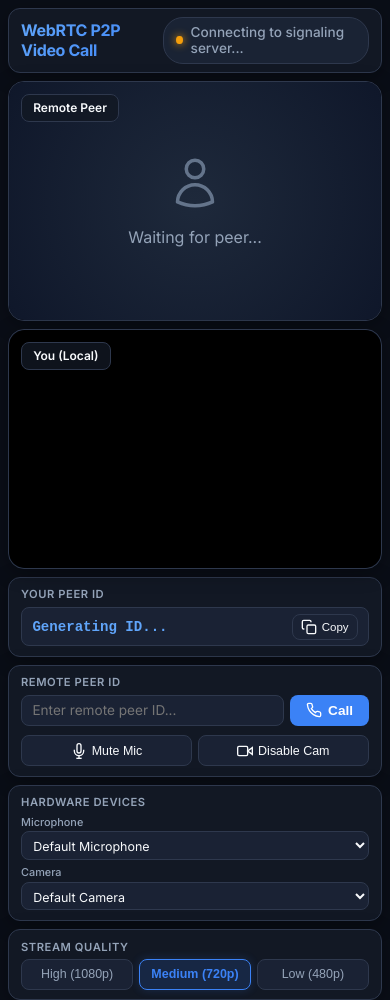
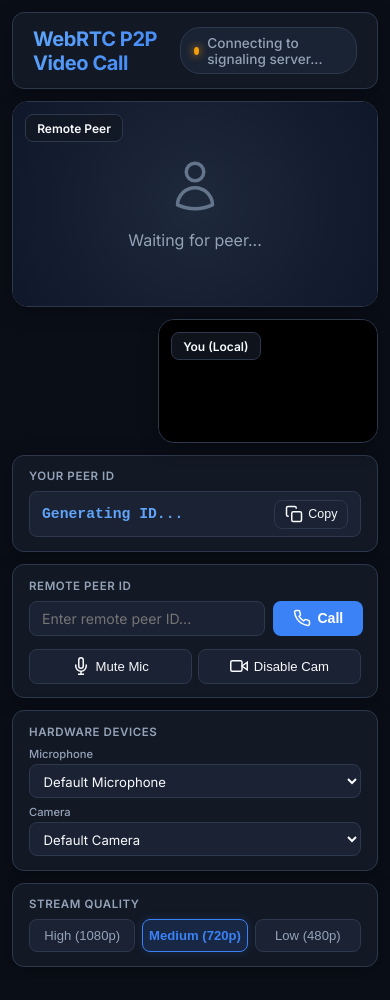
Before and after one commit to sagnikrout/Video_Call, a plain HTML site: page index.html in a window 390 px wide. After the commit the page ends 979 px from the top, so only its background shows below. Drawn offline with Linux system fonts and the light colour scheme; a script that the page names is missing.

Commit message:
fix: vertical down-and-down control panel stacking and rectangular remote view with minimized local video on mobile

```diff
--- a/index.html
+++ b/index.html
@@ -2,7 +2,7 @@
 <html lang="en">
 <head>
     <meta charset="UTF-8">
-    <meta name="viewport" content="width=device-width, initial-scale=0.85, maximum-scale=1.0, user-scalable=no">
+    <meta name="viewport" content="width=device-width, initial-scale=1.0">
     <meta http-equiv="Cache-Control" content="no-cache, no-store, must-revalidate">
     <meta http-equiv="Pragma" content="no-cache">
     <meta http-equiv="Expires" content="0">
--- a/style.css
+++ b/style.css
@@ -54,12 +54,11 @@ body {
     display: flex;
     flex-direction: column;
     min-height: 100vh;
-    width: 100vw;
-    max-width: 1400px;
+    width: 100%;
+    max-width: 1300px;
     margin: 0 auto;
     padding: 1rem;
-    gap: 1rem;
-    justify-content: space-between;
+    gap: 1.25rem;
 }
 
 /* App Header & Status Bar */
@@ -67,7 +66,7 @@ body {
     display: flex;
     justify-content: space-between;
     align-items: center;
-    padding: 0.75rem 1.25rem;
+    padding: 0.85rem 1.25rem;
     background: var(--bg-surface);
     border: 1px solid var(--border-color);
     border-radius: var(--radius-md);
@@ -88,7 +87,7 @@ body {
     align-items: center;
     gap: 0.5rem;
     background: rgba(30, 41, 59, 0.7);
-    padding: 0.4rem 0.8rem;
+    padding: 0.4rem 0.85rem;
     border-radius: 20px;
     border: 1px solid var(--border-color);
     font-size: 0.85rem;
@@ -116,14 +115,13 @@ body {
 }
 
 /* ==========================================================================
-   Video Display Grid (Two Square Tiles: Side-by-Side on Desktop)
+   Video Display Layout (Rectangular Side-by-Side on Desktop)
    ========================================================================== */
 #video-container {
     display: grid;
     grid-template-columns: 1fr 1fr;
     gap: 1.25rem;
     width: 100%;
-    flex: 1;
     align-items: center;
     justify-content: center;
 }
@@ -131,8 +129,7 @@ body {
 .video-tile {
     position: relative;
     width: 100%;
-    aspect-ratio: 1 / 1;
-    max-height: 480px;
+    aspect-ratio: 16 / 9;
     background-color: var(--bg-surface);
     border-radius: var(--radius-lg);
     overflow: hidden;
@@ -141,7 +138,7 @@ body {
     display: flex;
     align-items: center;
     justify-content: center;
-    margin: 0 auto;
+    transition: all 0.3s ease;
 }
 
 .video-label {
@@ -166,7 +163,6 @@ body {
     height: 100%;
     object-fit: cover;
     background-color: #000;
-    border-radius: var(--radius-lg);
 }
 
 .video-overlay-info {
@@ -205,8 +201,8 @@ body {
    ========================================================================== */
 #control-panel {
     display: grid;
-    grid-template-columns: 1fr 1.2fr 1.2fr 1fr;
-    gap: 0.75rem;
+    grid-template-columns: repeat(2, 1fr);
+    gap: 1rem;
     width: 100%;
 }
 
@@ -214,16 +210,17 @@ body {
     background-color: var(--bg-surface);
     border: 1px solid var(--border-color);
     border-radius: var(--radius-md);
-    padding: 0.85rem 1rem;
+    padding: 1rem 1.25rem;
     display: flex;
     flex-direction: column;
     justify-content: center;
-    gap: 0.4rem;
+    gap: 0.5rem;
     box-shadow: var(--shadow-subtle);
+    width: 100%;
 }
 
 .input-label {
-    font-size: 0.7rem;
+    font-size: 0.72rem;
     font-weight: 600;
     text-transform: uppercase;
     letter-spacing: 0.05em;
@@ -234,17 +231,17 @@ body {
 .device-select-group {
     display: flex;
     flex-direction: column;
-    gap: 0.35rem;
+    gap: 0.4rem;
 }
 
 .select-field {
     display: flex;
     flex-direction: column;
-    gap: 0.15rem;
+    gap: 0.2rem;
 }
 
 .select-label {
-    font-size: 0.68rem;
+    font-size: 0.7rem;
     font-weight: 500;
     color: var(--text-muted);
 }
@@ -254,10 +251,10 @@ body {
     background: var(--bg-card);
     border: 1px solid var(--border-color);
     border-radius: var(--radius-sm);
-    padding: 0.3rem 0.45rem;
+    padding: 0.45rem 0.6rem;
     color: var(--text-main);
     font-family: var(--font-family);
-    font-size: 0.78rem;
+    font-size: 0.82rem;
     outline: none;
     cursor: pointer;
     transition: border-color 0.2s ease;
@@ -275,13 +272,13 @@ body {
     background: var(--bg-card);
     border: 1px solid var(--border-color);
     border-radius: var(--radius-sm);
-    padding: 0.35rem 0.65rem;
-    gap: 0.4rem;
+    padding: 0.45rem 0.75rem;
+    gap: 0.5rem;
 }
 
 #my-id-display {
     font-family: monospace;
-    font-size: 0.88rem;
+    font-size: 0.92rem;
     font-weight: 600;
     color: #60a5fa;
     white-space: nowrap;
@@ -292,12 +289,12 @@ body {
 #copy-id-btn {
     display: inline-flex;
     align-items: center;
-    gap: 0.3rem;
+    gap: 0.35rem;
     background: transparent;
     border: 1px solid var(--border-color);
     color: var(--text-main);
-    padding: 0.25rem 0.5rem;
-    font-size: 0.72rem;
+    padding: 0.3rem 0.6rem;
+    font-size: 0.78rem;
     font-weight: 500;
     border-radius: var(--radius-sm);
     cursor: pointer;
@@ -313,7 +310,7 @@ body {
 /* Connection Input & Action Buttons */
 .connect-input-group {
     display: flex;
-    gap: 0.4rem;
+    gap: 0.5rem;
     width: 100%;
 }
 
@@ -322,10 +319,10 @@ body {
     background: var(--bg-card);
     border: 1px solid var(--border-color);
     border-radius: var(--radius-sm);
-    padding: 0.4rem 0.65rem;
+    padding: 0.5rem 0.75rem;
     color: var(--text-main);
     font-family: var(--font-family);
-    font-size: 0.85rem;
+    font-size: 0.88rem;
     outline: none;
     transition: border-color 0.2s ease;
 }
@@ -339,9 +336,9 @@ body {
     display: inline-flex;
     align-items: center;
     justify-content: center;
-    gap: 0.35rem;
-    padding: 0.45rem 1rem;
-    font-size: 0.85rem;
+    gap: 0.4rem;
+    padding: 0.5rem 1.25rem;
+    font-size: 0.88rem;
     font-weight: 600;
     border: none;
     border-radius: var(--radius-sm);
@@ -369,8 +366,8 @@ body {
 }
 
 .btn-icon {
-    width: 16px;
-    height: 16px;
+    width: 18px;
+    height: 18px;
 }
 
 /* ==========================================================================
@@ -379,20 +376,20 @@ body {
 .media-toggle-group {
     display: grid;
     grid-template-columns: 1fr 1fr;
-    gap: 0.35rem;
-    margin-top: 0.25rem;
+    gap: 0.4rem;
+    margin-top: 0.35rem;
 }
 
 .toggle-btn {
     display: inline-flex;
     align-items: center;
     justify-content: center;
-    gap: 0.3rem;
+    gap: 0.35rem;
     background: var(--bg-card);
     border: 1px solid var(--border-color);
     color: var(--text-main);
-    padding: 0.4rem 0.45rem;
-    font-size: 0.78rem;
+    padding: 0.45rem 0.6rem;
+    font-size: 0.82rem;
     font-weight: 500;
     border-radius: var(--radius-sm);
     cursor: pointer;
@@ -422,15 +419,15 @@ body {
 .quality-btn-group {
     display: grid;
     grid-template-columns: repeat(3, 1fr);
-    gap: 0.35rem;
+    gap: 0.4rem;
 }
 
 .quality-btn {
     background: var(--bg-card);
     border: 1px solid var(--border-color);
     color: var(--text-muted);
-    padding: 0.45rem 0.2rem;
-    font-size: 0.78rem;
+    padding: 0.5rem 0.3rem;
+    font-size: 0.82rem;
     font-weight: 500;
     border-radius: var(--radius-sm);
     cursor: pointer;
@@ -474,7 +471,7 @@ body {
     background: var(--bg-card);
     border: 1px solid var(--border-color);
     color: var(--text-main);
-    font-size: 0.8rem;
+    font-size: 0.82rem;
     font-weight: 500;
     box-shadow: 0 10px 30px rgba(0, 0, 0, 0.4);
     display: flex;
@@ -501,56 +498,54 @@ body {
 }
 
 /* ==========================================================================
-   Responsive Media Queries for Mobile/Narrow Screens (< 768px)
+   Responsive Media Queries for Mobile/Narrow Screens (<= 900px)
    ========================================================================== */
-@media (max-width: 768px) {
+@media (max-width: 900px) {
     #app-container {
-        padding: 0.5rem;
-        gap: 0.5rem;
+        padding: 0.75rem;
+        gap: 0.75rem;
     }
 
-    /* Stack Video Tiles Up and Down on Smartphone */
+    /* Video Container Mobile Layout: Prominent Remote View + Minimized Local View */
     #video-container {
-        grid-template-columns: 1fr;
-        grid-template-rows: 1fr 1fr;
-        gap: 0.5rem;
-    }
-
-    .video-tile {
-        aspect-ratio: 1 / 1;
-        max-height: 240px;
+        display: flex;
+        flex-direction: column;
+        gap: 0.75rem;
         width: 100%;
     }
 
-    /* Control Panel Stacked Vertically & Zoomed Out for Smartphone */
+    /* Remote Person View is a Rectangular View */
+    #remote-video-tile {
+        width: 100%;
+        aspect-ratio: 16 / 9;
+        max-height: 320px;
+    }
+
+    /* Local Video View is Minimized below */
+    #local-video-tile {
+        width: 100%;
+        max-width: 220px;
+        aspect-ratio: 16 / 9;
+        align-self: flex-end;
+    }
+
+    /* Control Panel Cards Stack Down and Down (1 Column) for Easy Access */
     #control-panel {
-        grid-template-columns: 1fr 1fr;
-        gap: 0.5rem;
+        display: flex;
+        flex-direction: column;
+        gap: 0.75rem;
+        width: 100%;
     }
 
     .control-card {
-        padding: 0.6rem 0.75rem;
-        gap: 0.35rem;
-    }
-
-    .app-header {
-        padding: 0.5rem 0.75rem;
-    }
-
-    .app-title {
-        font-size: 1rem;
+        width: 100%;
+        padding: 0.85rem 1rem;
     }
 
     #toast-container {
-        top: 0.4rem;
-        right: 0.4rem;
-        left: 0.4rem;
+        top: 0.5rem;
+        right: 0.5rem;
+        left: 0.5rem;
         align-items: center;
     }
 }
-
-@media (max-width: 480px) {
-    #control-panel {
-        grid-template-columns: 1fr;
-    }
-}
```
